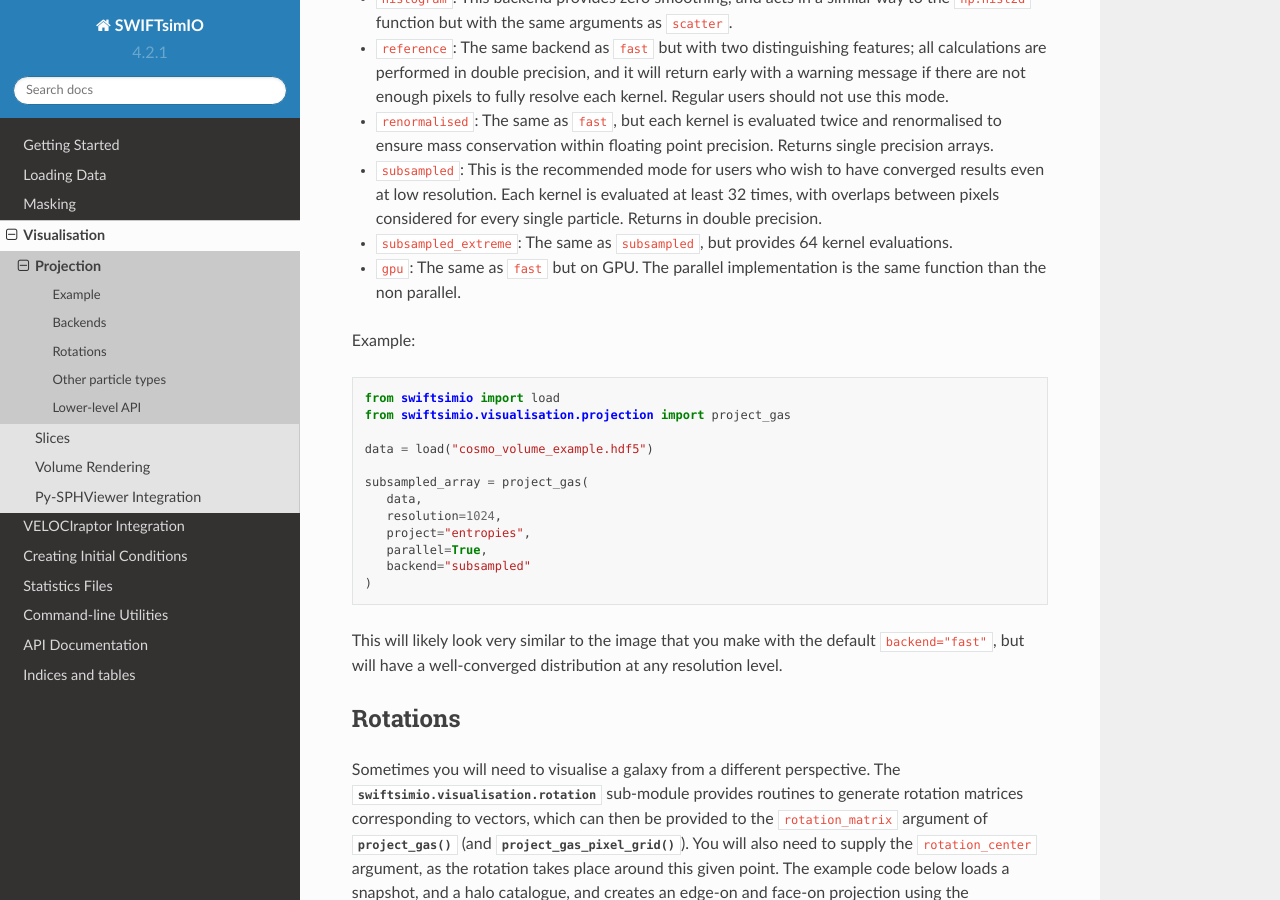
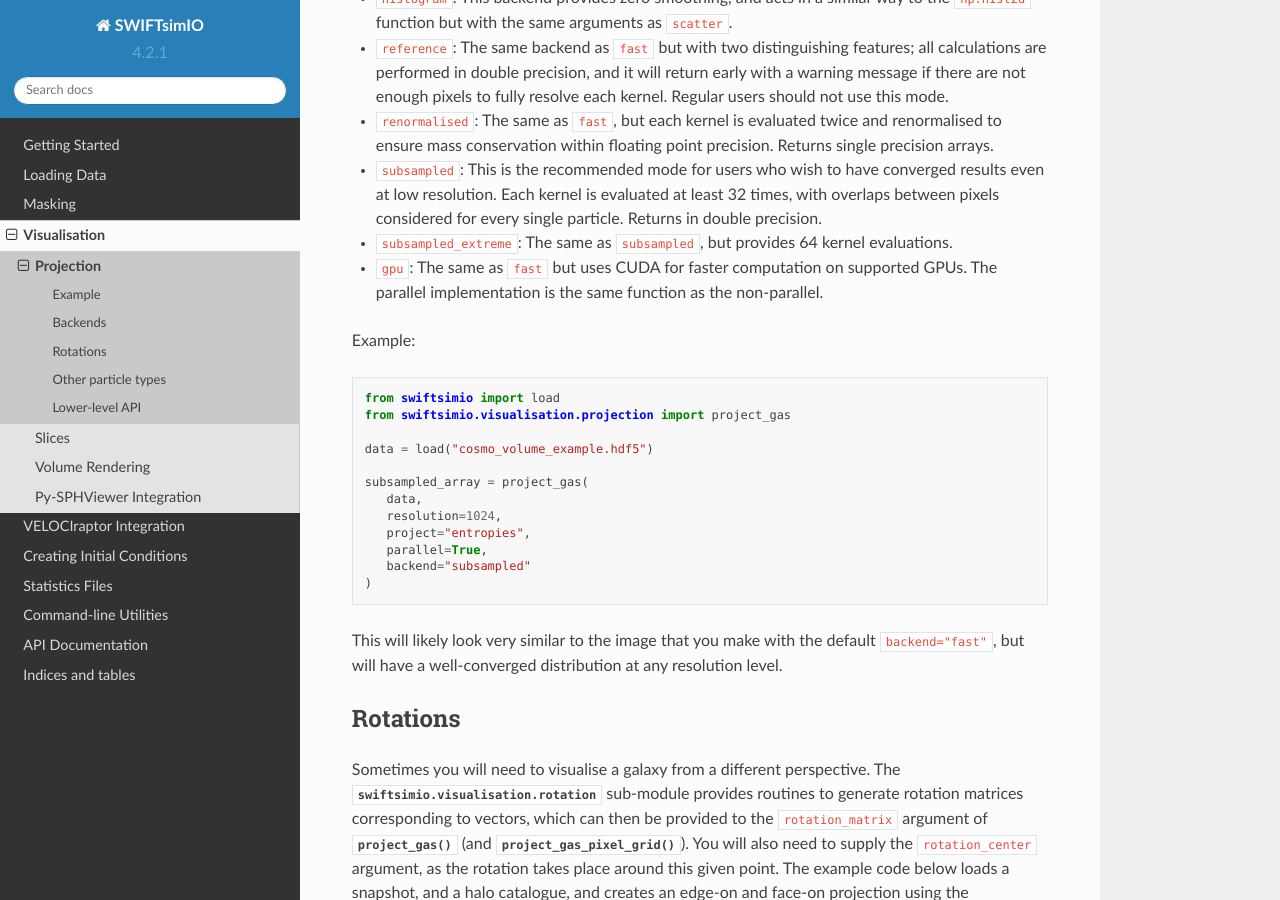
Before and after one commit to SWIFTSIM/swiftsimio, a Sphinx documentation site: the page built from docs/source/visualisation/projection.rst, in a window 1280 px wide and 900 px high, scrolled down 2636 px. Built offline with Sphinx 7.4.7 and the Read the Docs theme 2.0.0, drawn with Linux system fonts in a browser that asks for light colours; pages that are not in the unit, such as notebooks, are missing from menus; the version number is read from the project's files by our own code.

Commit message:
Minor doc changes

```diff
--- a/docs/source/visualisation/projection.rst
+++ b/docs/source/visualisation/projection.rst
@@ -115,8 +115,8 @@ backends are as follows:
   double precision.
 + ``subsampled_extreme``: The same as ``subsampled``, but provides 64 kernel
   evaluations.
-+ ``gpu``: The same as ``fast`` but on GPU. The parallel implementation is the same
-  function than the non parallel.
++ ``gpu``: The same as ``fast`` but uses CUDA for faster computation on supported
+  GPUs. The parallel implementation is the same function as the non-parallel.
 
 Example:
 
```
